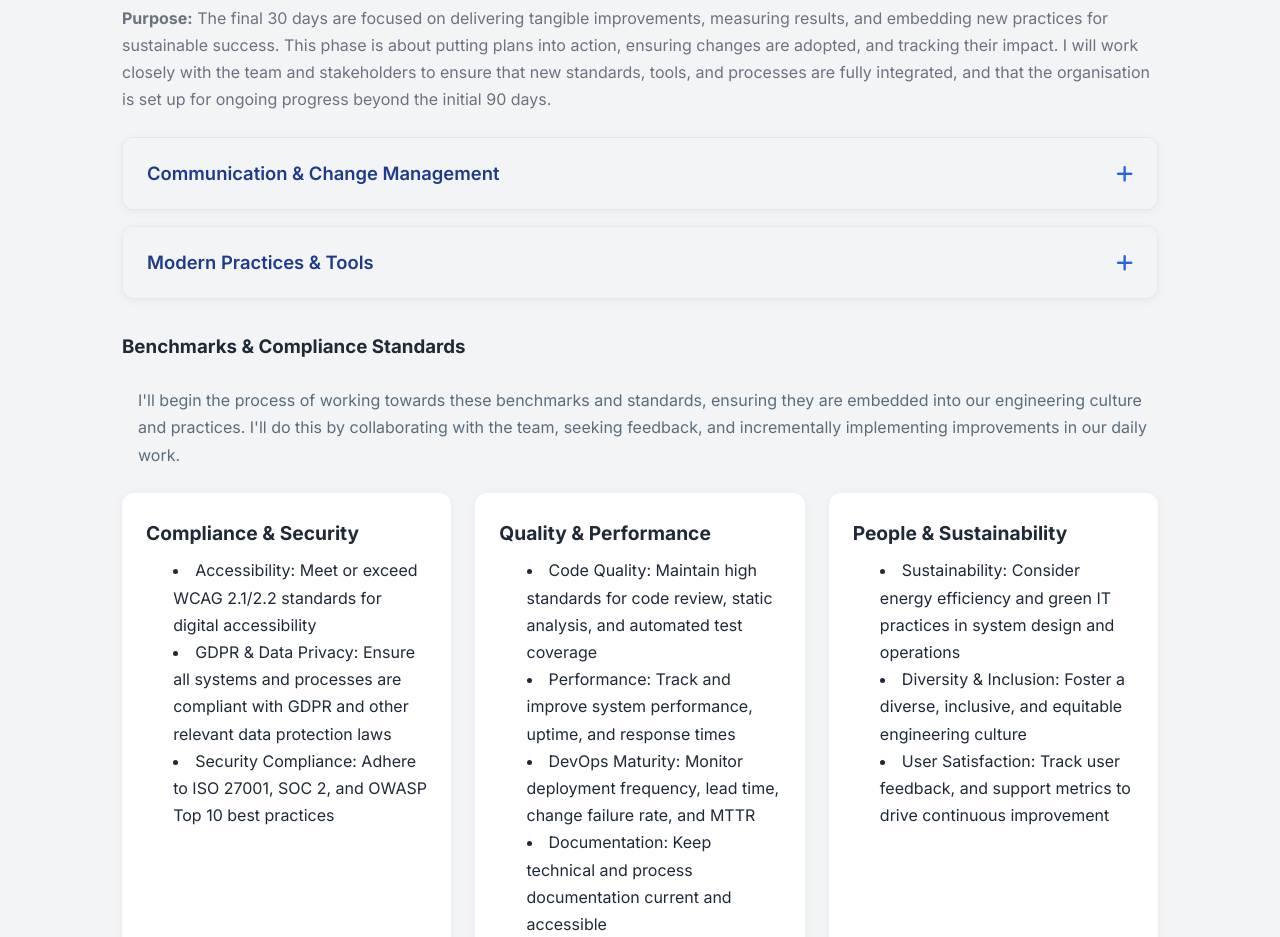
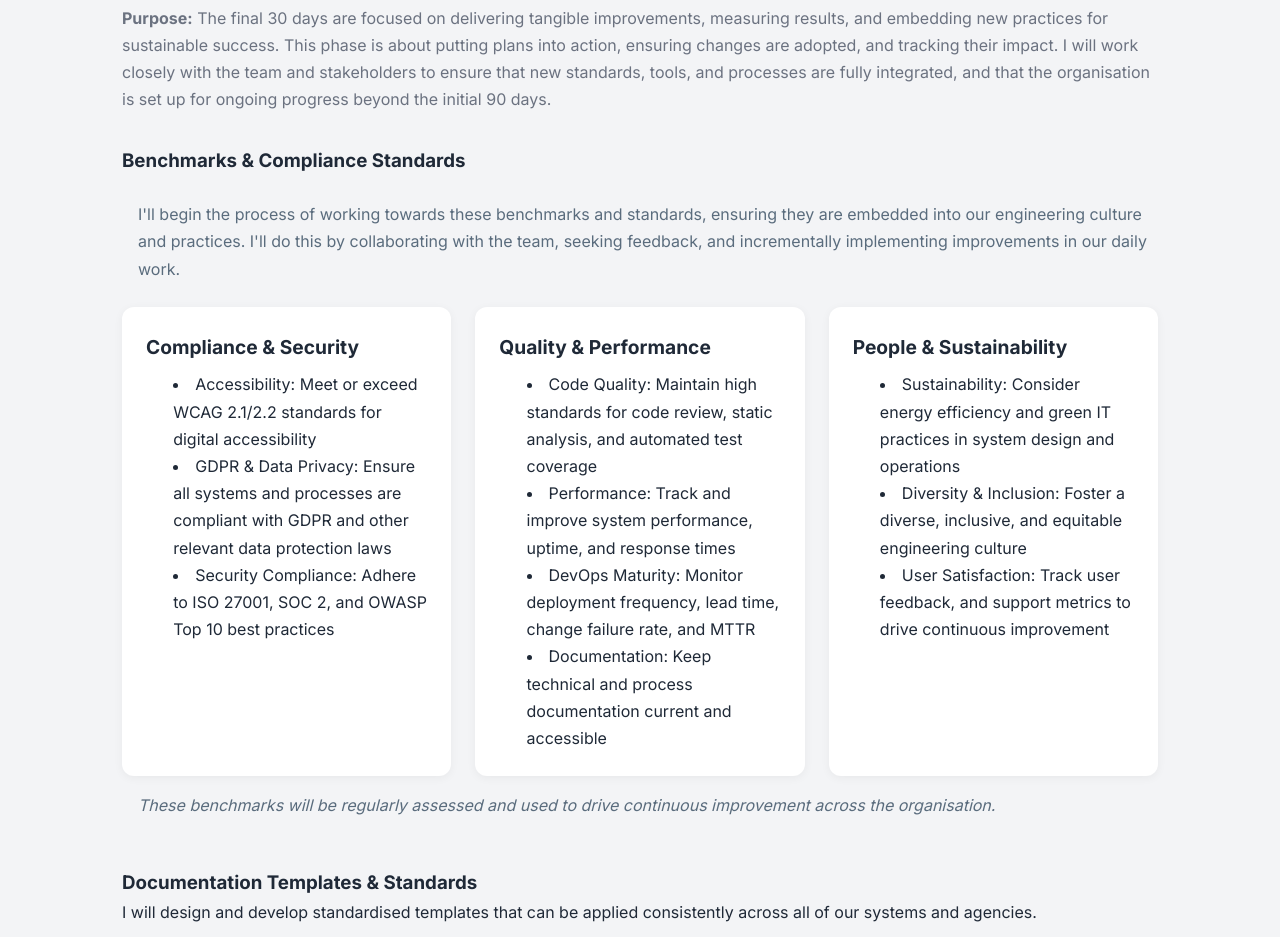
Before and after one commit to wellis321/work-plan, a plain HTML site: page index.html in a window 1280 px wide. Shown: the part 8940-9877 px from the top of the page. Drawn offline with Linux system fonts and the light colour scheme.

Commit message:
removed the last accordians

```diff
--- a/index.html
+++ b/index.html
@@ -814,7 +814,7 @@
                 <!-- People Leadership & Team Culture -->
 
                 <!-- Communication & Change Management -->
-                <div class="accordion-item">
+                <!-- <div class="accordion-item">
                     <div class="accordion-header">
                         <h3>Communication & Change Management</h3>
                         <span class="accordion-icon"><i class="fas fa-plus"></i></span>
@@ -835,8 +835,8 @@
                                 progress, risks, and strategic opportunities.</li>
                         </ul>
                     </div>
-                </div>
-                <div class="accordion-item">
+                </div> -->
+                <!-- <div class="accordion-item">
                     <div class="accordion-header">
                         <h3>Modern Practices & Tools</h3>
                         <span class="accordion-icon"><i class="fas fa-plus"></i></span>
@@ -854,7 +854,7 @@
                                 interesting content as a team.</li>
                         </ul>
                     </div>
-                </div>
+                </div> -->
 
             </div>
             <!-- Benchmarks & Compliance Standards section for Execution phase -->
```
